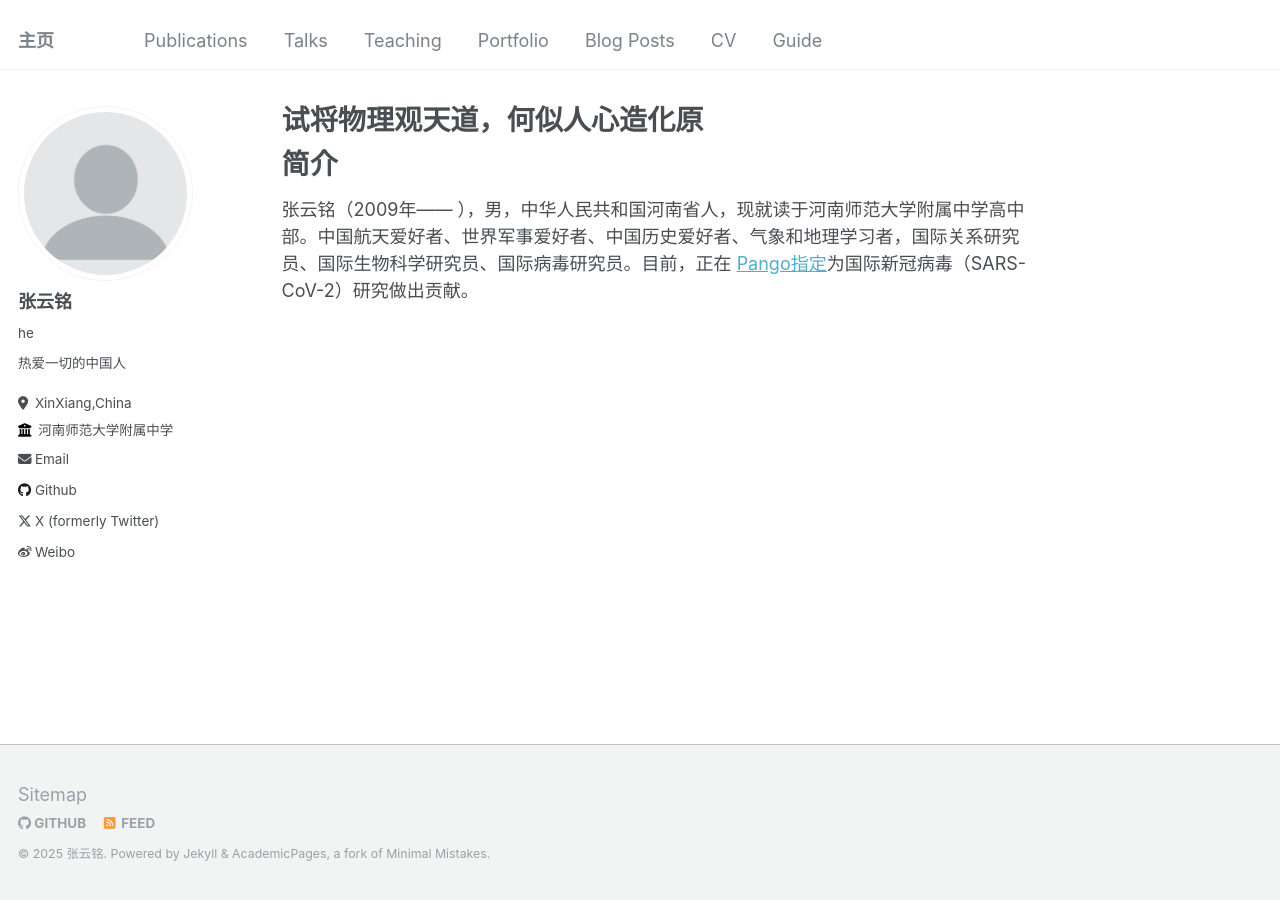
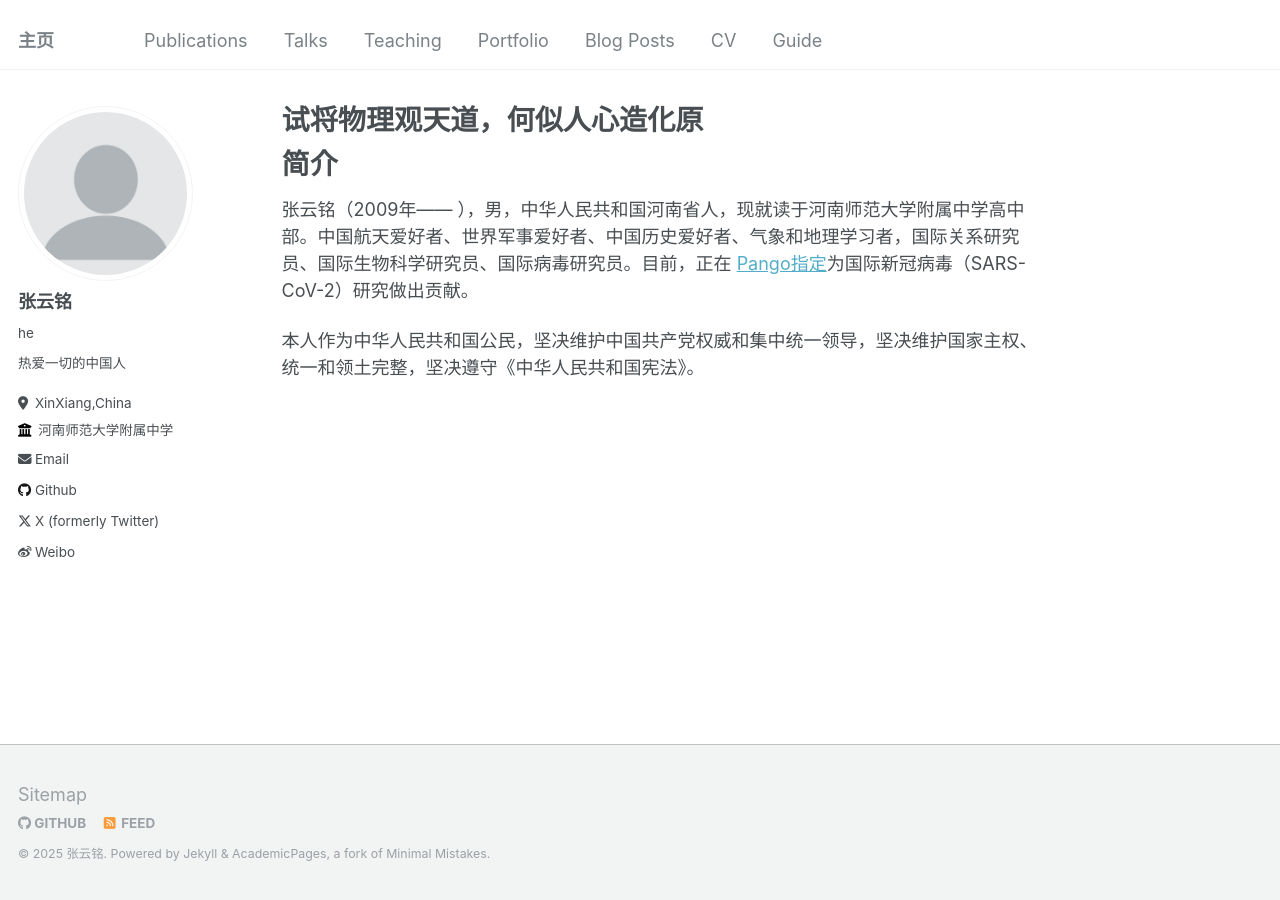
Before and after one commit to ZhangYun-Ming/w-z, a Jekyll site: the page built from _pages/about.md, in a window 1280 px wide. Built offline with Jekyll 4.4.1, drawn with Linux system fonts in a browser that asks for light colours.

Commit message:
Update about.md

```diff
--- a/_pages/about.md
+++ b/_pages/about.md
@@ -9,3 +9,5 @@ redirect_from:
 
 # 简介
 张云铭（2009年—— ），男，中华人民共和国河南省人，现就读于河南师范大学附属中学高中部。中国航天爱好者、世界军事爱好者、中国历史爱好者、气象和地理学习者，国际关系研究员、国际生物科学研究员、国际病毒研究员。目前，正在 [Pango指定](https://github.com/cov-lineages/pango-designation)为国际新冠病毒（SARS-CoV-2）研究做出贡献。
+
+本人作为中华人民共和国公民，坚决维护中国共产党权威和集中统一领导，坚决维护国家主权、统一和领土完整，坚决遵守《中华人民共和国宪法》。
```
